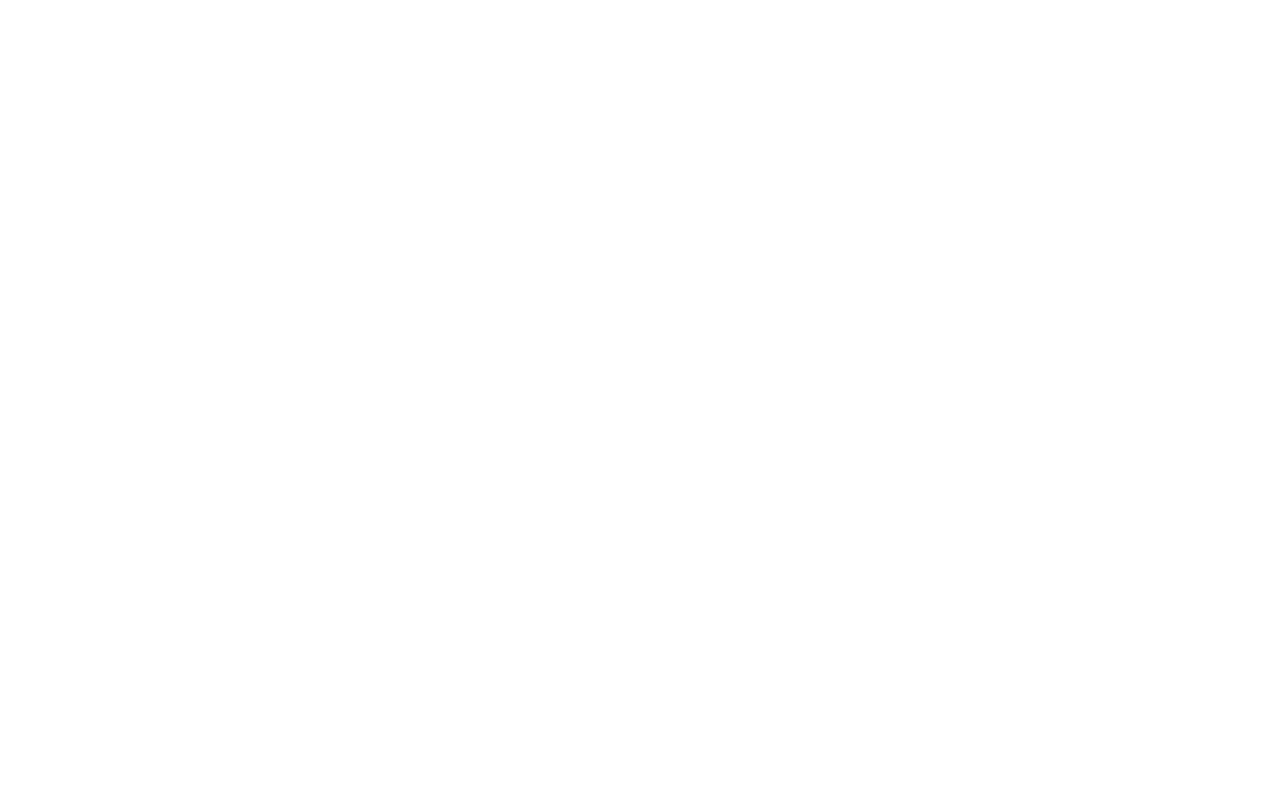
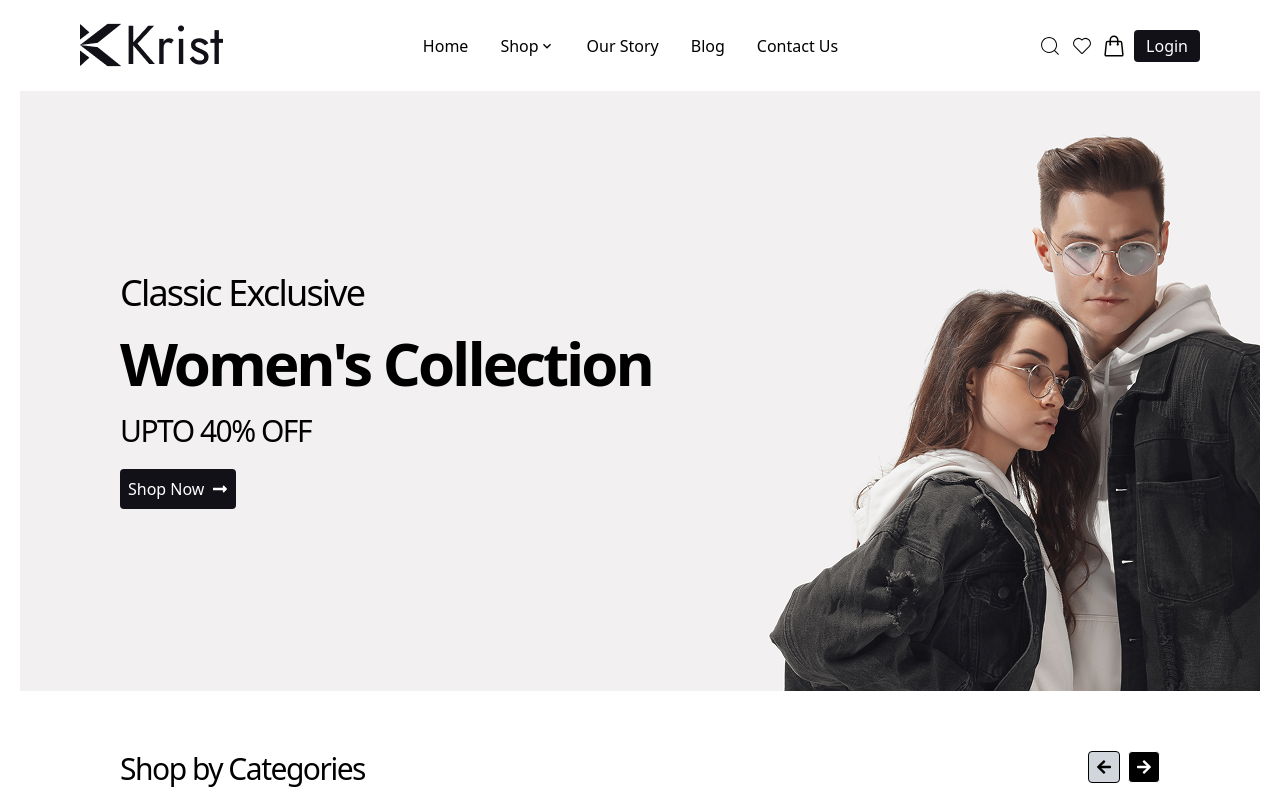
Before and after one commit to iadedayo01/Ecommerce, a React (Vite) app: page / in a window 1280 px wide. Before the commit this address had no page. Shown: the top 800 px of the page. Built offline with nearby package versions, Linux system fonts and the light colour scheme.

Commit message:
fixed home page error

```diff
--- a/src/App.tsx
+++ b/src/App.tsx
@@ -16,7 +16,7 @@
         <Route path="login" element={<LogIn />} />
         <Route path="signup" element={<SignUp />} />
         <Route element={<Layout />}>
-          <Route path="home_page" element={<HomePage />} />
+          <Route path="/" element={<HomePage />} />
           <Route path="product_list" element={<ProductList />} />
           <Route path="product-details/:id" element={<ProductDetails />} />
           <Route path="cart" element={<Cart/>}/>
```
